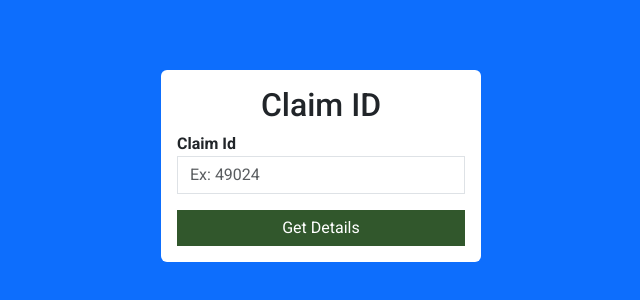
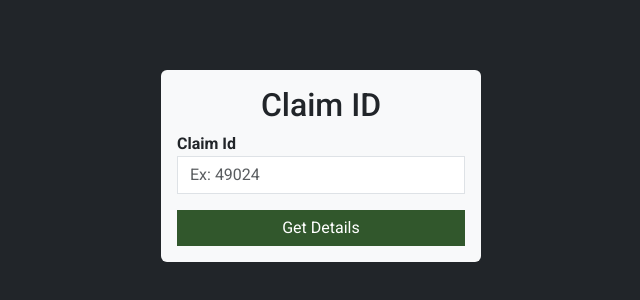
Before and after one commit to Surya-B-2243/Mediclaim, a React (Vite) app in the folder client/: page /clientId in a window 1280 px wide. Shown: the part 234-534 px from the top of the page, without its empty margins (319-959 px from the left). Built offline with nearby package versions, Linux system fonts and the light colour scheme.

Commit message:
did some ui changes

```diff
--- a/client/public/home.css
+++ b/client/public/home.css
@@ -1,5 +1,16 @@
+html{
+
+  overflow-x: hidden;
+  scroll-padding-top: 3rem;
+  scroll-behavior: smooth;
+}
+
+body{
+  overflow-x: hidden;
+}
+
 .hero {
-  position: relative;
+  position:relative
 }
 
 .hero-text {
@@ -24,7 +35,8 @@
 
 .hero-img img {
   width: 100%;
-  height: auto;
+  position: relative;
+  height: 70%;
   z-index: -5;
 }
 
@@ -32,6 +44,7 @@
 
 .container {
   display: flex;
+  position: relative;
   padding: 2rem;
   gap: 2rem;
 }
--- a/client/src/ClientID.jsx
+++ b/client/src/ClientID.jsx
@@ -11,8 +11,8 @@ function ClientID () {
 
     return (
         <div>
-             <div className="d-flex justify-content-center align-items-center bg-primary vh-100">
-             <div className="bg-white p-3 rounded w-25">
+             <div className="d-flex justify-content-center align-items-center bg-dark vh-100">
+             <div className="bg-light p-3 rounded w-25">
 
                 <h2 className="text-center">Claim ID</h2>
                 <form>
```
